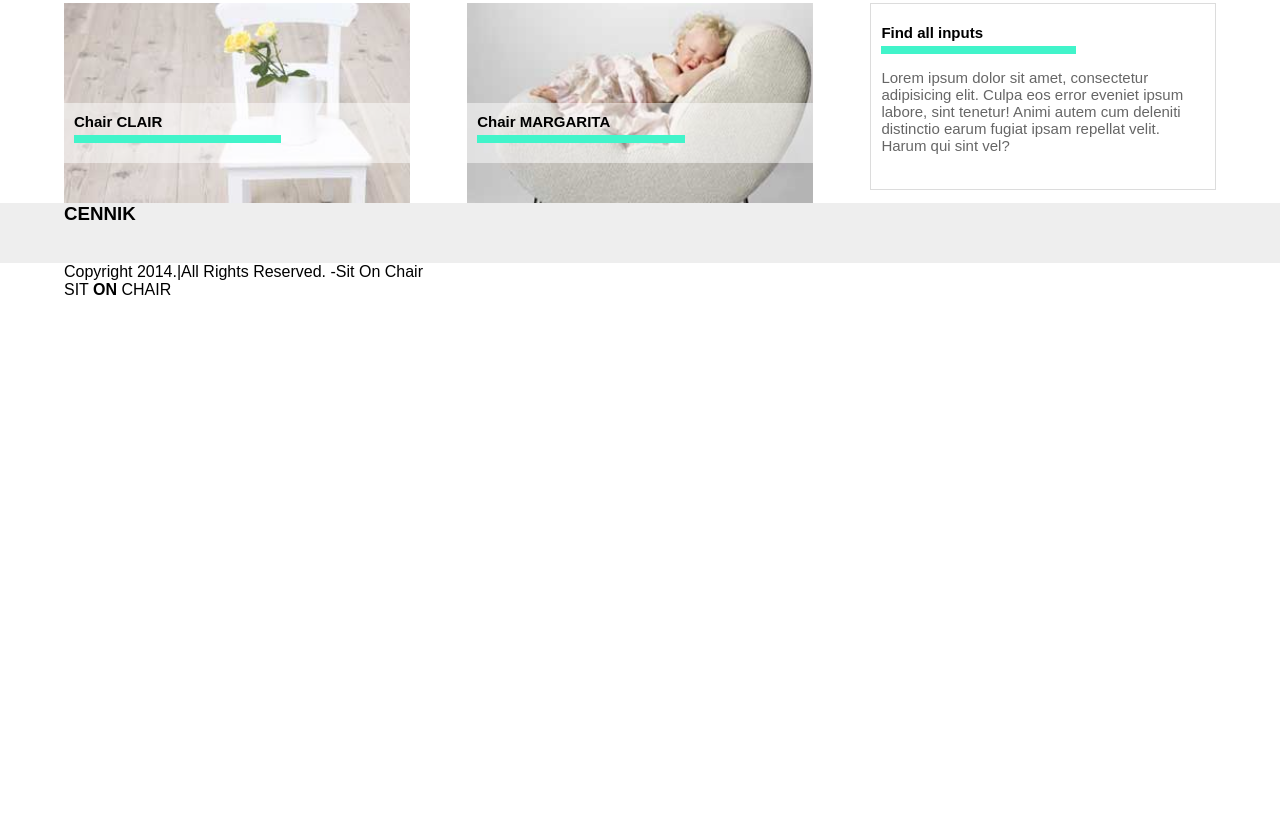
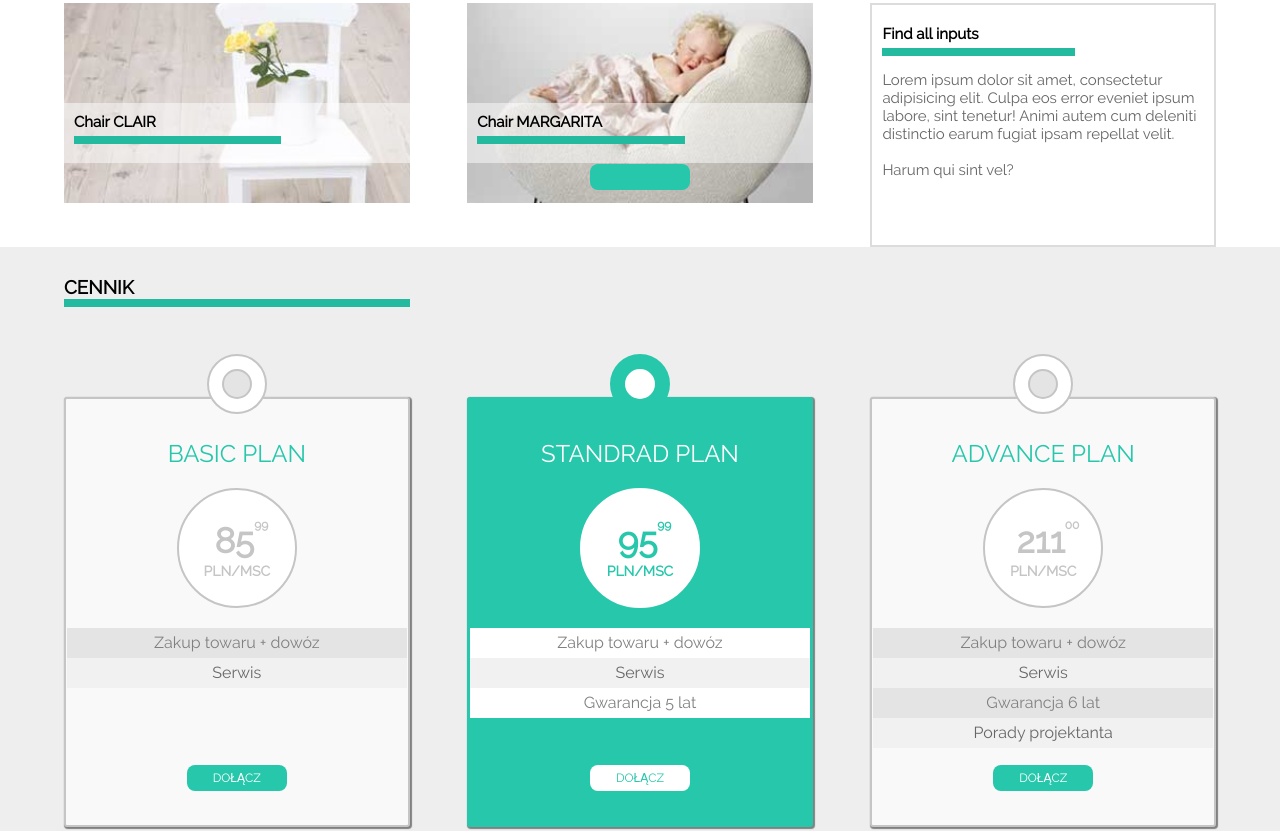
Before and after one commit to archieewald/Sit_On_Chair_CL_12.01.18, a plain HTML site: page index.html in a window 1280 px wide. Shown: the part 557-1388 px from the top of the page. Before the commit the page ends 856 px from the top, so only its background shows below. Drawn offline with Linux system fonts and the light colour scheme; files whose address does not match are found by name.

Commit message:
Sit On Chair v1

```diff
--- a/CSS/style.css
+++ b/CSS/style.css
@@ -13,7 +13,7 @@
     font-style: normal;
 }
 body{
-    font-family: 'Raleway', sans-serif;
+    font-family: 'ralewayregular', sans-serif;
 }
 
 .main_width{
@@ -24,6 +24,10 @@ body{
     content: "";
     display: block;
     clear: both;
+}
+.green_bar{
+    height: 8px;
+    background-color: #24ba9f;
 }
 /*Header*/
 header {
@@ -46,7 +50,7 @@ header {
     font-weight: bold;
 }
 .logo span{
-    color: #41f4ca;
+    color: #24ba9f;
 }
 .boxh nav{
     height: 100%;
@@ -81,11 +85,11 @@ nav li:nth-child(1){
 .slider {
     width: 100%;
     height: 500px;
-    background: #ffffff; /* Old browsers */
-    background: -moz-linear-gradient(top, #ffffff 25%, #dddddd 72%, #f3f3f3 92%, #ffffff 100%); /* FF3.6-15 */
-    background: -webkit-linear-gradient(top, #ffffff 25%, #dddddd 72%, #f3f3f3 92%, #ffffff 100%); /* Chrome10-25,Safari5.1-6 */
-    background: linear-gradient(to bottom, #ffffff 25%, #dddddd 72%, #f3f3f3 92%, #ffffff 100%); /* W3C, IE10+, FF16+, Chrome26+, Opera12+, Safari7+ */
-    filter: progid:DXImageTransform.Microsoft.gradient(startColorstr='#ffffff', endColorstr='#ffffff', GradientType=0); /* IE6-9 */
+    background: #fcfff4; /* Old browsers */
+    background: -moz-linear-gradient(top, #fcfff4 48%, #dfe5d7 72%, #b3bead 99%); /* FF3.6-15 */
+    background: -webkit-linear-gradient(top, #fcfff4 48%, #dfe5d7 72%, #b3bead 99%); /* Chrome10-25,Safari5.1-6 */
+    background: linear-gradient(to bottom, #fcfff4 48%, #dfe5d7 72%, #b3bead 99%); /* W3C, IE10+, FF16+, Chrome26+, Opera12+, Safari7+ */
+    filter: progid:DXImageTransform.Microsoft.gradient(startColorstr='#fcfff4', endColorstr='#b3bead', GradientType=0); /* IE6-9 */
 }
 .arrow_box, .slider_content {
     float:left;
@@ -121,7 +125,7 @@ nav li:nth-child(1){
     text-shadow: 0.5px 0.5px grey;
 }
 .slider_text h3 span{
-    color: #41f4ca;
+    color: #24ba9f;
 }
 .slider_text p {
     font-size: 15px;
@@ -135,7 +139,7 @@ nav li:nth-child(1){
 .slider_button{
     width: 170px;
     height: 45px;
-    background-color: #41f4ca;
+    background-color: #24ba9f;
     border-radius: 10px;
     font-size: 16px;
     font-weight: 500;
@@ -151,7 +155,7 @@ nav li:nth-child(1){
 .left_arrow, .right_arrow{
     height: 100%;
     font-size: 80px;
-    color: #41f4ca;
+    color: #24ba9f;
     font-weight: 300;
     margin: 200px 0 150px 0;
     text-align: center;
@@ -162,7 +166,7 @@ nav li:nth-child(1){
     background-color: white;
     margin-top: 20px;
 }
-.box_gallery{
+.box_gallery, .AdvancePlan, .StandardPlan, .BasicPlan{
     width: 30%;
     float: left;
     margin: auto;
@@ -179,8 +183,6 @@ nav li:nth-child(1){
     margin: 10px 0px 0px 10px;
 }
 .box_gallery .green_bar {
-    height: 8px;
-    background-color: #41f4ca;
     width: 60%;
 }
 .box_gallery h3{
@@ -205,7 +207,7 @@ nav li:nth-child(1){
 .product_gallery .box_gallery:nth-child(3){
     background-color: white;
     background-size: contain;
-    border: 1px solid gainsboro;
+    border: 2px solid gainsboro;
     padding: 20px 10px;
 }
 .info_bar_gallery1 p {
@@ -213,10 +215,161 @@ nav li:nth-child(1){
     color: #666666;
     font-size: 15px;
 }
+.info_bar_gallery1 {
+    overflow: scroll;
+    height: 200px;
+}
+/*CENNIK*/
 .offer {
     width: 100%;
     background-color: rgba(170, 171, 170, 0.2);
+    height: 700px;
 }
 .title_offer {
+    height: 100px;
+    padding-top: 30px;
+}
+.offer .green_bar{
+    width: 30%;
+}
+.BasicPlan, .StandardPlan, .AdvancePlan{
+    height: 430px;
+    border: 2px solid #c5c5c5;
+    border-radius: 3px;
+    position: relative;
+    margin: 50px 0px;
+    background-color: #f9f9f9;
+    box-shadow: 1px 1px 1px 1px grey;
+    padding: 1px;
+}
+.StandardPlan{
+    margin: 50px 5% 0px 5%;
+    background-color: #27C7AB;
+    border: 2px solid #27C7AB;
+}
+.circle_out{
+    width: 60px;
     height: 60px;
+    border: 2px solid #c5c5c5;
+    border-radius: 50%;
+    position: absolute;
+    top: -15px;
+    left: 50%;
+    transform: translate(-50%, -50%);
+    z-index: 1;
+    background-color: white;
 }
+.circle_in{
+    width: 30px;
+    height: 30px;
+    border: 2px solid #c5c5c5;
+    border-radius: 50%;
+    position: absolute;
+    top: 50%;
+    left: 50%;
+    transform: translate(-50%, -50%);
+    background-color: #e4e4e4;
+}
+.offer h2{
+    text-align: center;
+    margin-top: 40px;
+    color: #27C7AB;
+    font-weight: 200;
+}
+
+.circle_price{
+    height: 120px;
+    width: 120px;
+    border-radius: 50%;
+    border: 2px solid #c5c5c5;
+    background-color: white;
+    position: absolute;
+    top: 35%;
+    left: 50%;
+    transform: translate(-50%, -50%);
+    text-align: center;
+    padding: 25px 0px;
+}
+.circle_price p{
+    line-height: 10px;
+    text-align: center;
+    font-size: 14px;
+    font-weight: 900;
+    margin-top: 8px;
+    color: #c5c5c5;
+}
+.circle_price p:first-child{
+    line-height: 35px;
+    font-size: 35px;
+    margin-right: 5px;
+}
+.indexgorny {
+    vertical-align: super;
+    font-size: 12px;
+    display: inline-block;
+    position: absolute;
+    top: 18px;
+}
+.offer .Stripes{
+    text-align: center;
+    line-height: 30px;
+    margin-top: 160px;
+}
+.offer .strip {
+    width: 100%;
+    height: 30px;
+    background-color: #f1f1f1;
+    color: #666666;
+}
+.offer .Stripes div:nth-child(2n+1){
+    background-color: #e4e4e4;
+    color: grey;
+}
+.button {
+    width: 100px;
+    height: 26px;
+    background-color: #27C7AB;
+    border-radius: 8px;
+    text-align: center;
+    position: absolute;
+    bottom: 5%;
+    left: 50%;
+    transform: translate(-50%, -50%);
+}
+.button a{
+    display: block;
+    line-height: 26px;
+    text-decoration: none;
+    color: white;
+    font-size: 12px;
+}
+/*Middle column styling*/
+.StandardPlan .circle_out{
+    border: 2px solid #27C7AB;
+    background-color: #27C7AB;
+}
+.StandardPlan .circle_in{
+    border: 2px solid white;
+    background-color: white;
+}
+.StandardPlan h2{
+    color: white;
+}
+.StandardPlan .circle_price{
+    border: 2px solid white ;
+    background-color: white;
+}
+.StandardPlan .circle_price p{
+    color: #27C7AB;
+}
+.StandardPlan .Stripes div:nth-child(2n+1) {
+    background-color: white;
+    color: grey;
+}
+.StandardPlan .button{
+    background-color: white;
+    border: white;
+}
+.StandardPlan .button a{
+    color: #27C7AB;
+}
--- a/index.html
+++ b/index.html
@@ -70,7 +70,10 @@
                 <div class="info_bar_gallery1">
                     <h3>Find all inputs</h3>
                     <div class="green_bar"></div>
-                    <p><span>Lorem ipsum dolor sit amet, consectetur adipisicing elit. Culpa eos error eveniet ipsum labore, sint tenetur! Animi autem cum deleniti distinctio earum fugiat ipsam repellat velit. Harum qui sint vel?</span></p>
+                    <p><span>Lorem ipsum dolor sit amet, consectetur adipisicing elit.
+                        Culpa eos error eveniet ipsum labore, sint tenetur!
+                        Animi autem cum deleniti distinctio earum fugiat ipsam repellat velit.
+                        <br><br>Harum qui sint vel?</span></p>
                 </div>
             </div>
         </div>
@@ -82,10 +85,77 @@
                 <h3>CENNIK</h3>
                 <div class="green_bar"></div>
             </div>
-            <div class="offer_container">
-                <div class="box_offer"></div>
-                <div class="box_offer"></div>
-                <div class="box_offer"></div>
+            <div class="BasicPlan">
+                <div class="circle_out">
+                    <div class="circle_in"></div>
+                </div>
+                <h2>BASIC PLAN</h2>
+                <div class="circle_price">
+                    <p>85<span class="indexgorny">99</span></p>
+                    <p>PLN/MSC</p>
+                </div>
+                <div class="Stripes">
+                    <div class="strip">
+                        <p>Zakup towaru + dowóz</p>
+                    </div>
+                    <div class="strip">
+                        <p>Serwis</p>
+                    </div>
+                </div>
+                <div class="button">
+                    <a class="link" href="http://www.coderslab.pl">DOŁĄCZ</a>
+                </div>
+            </div>
+            <div class="StandardPlan">
+                <div class="circle_out">
+                    <div class="circle_in"></div>
+                </div>
+                <h2>STANDRAD PLAN</h2>
+                <div class="circle_price">
+                    <p>95<span class="indexgorny">99</span></p>
+                    <p>PLN/MSC</p>
+                </div>
+                <div class="Stripes">
+                    <div class="strip">
+                        <p>Zakup towaru + dowóz</p>
+                    </div>
+                    <div class="strip">
+                        <p>Serwis</p>
+                    </div>
+                    <div class="strip">
+                        <p>Gwarancja 5 lat</p>
+                    </div>
+                </div>
+                <div class="button">
+                    <a class="link" href="http://www.coderslab.pl">DOŁĄCZ</a>
+                </div>
+            </div>
+            <div class="AdvancePlan">
+                <div class="circle_out">
+                    <div class="circle_in"></div>
+                </div>
+                <h2>ADVANCE PLAN</h2>
+                <div class="circle_price">
+                    <p>211<span class="indexgorny">00</span></p>
+                    <p>PLN/MSC</p>
+                </div>
+                <div class="Stripes">
+                    <div class="strip">
+                        <p>Zakup towaru + dowóz</p>
+                    </div>
+                    <div class="strip">
+                        <p>Serwis</p>
+                    </div>
+                    <div class="strip">
+                        <p>Gwarancja 6 lat</p>
+                    </div>
+                    <div class="strip">
+                        <p>Porady projektanta</p>
+                    </div>
+                </div>
+                <div class="button">
+                    <a class="link" href="http://www.coderslab.pl">DOŁĄCZ</a>
+                </div>
             </div>
         </div>
     </section>
```
